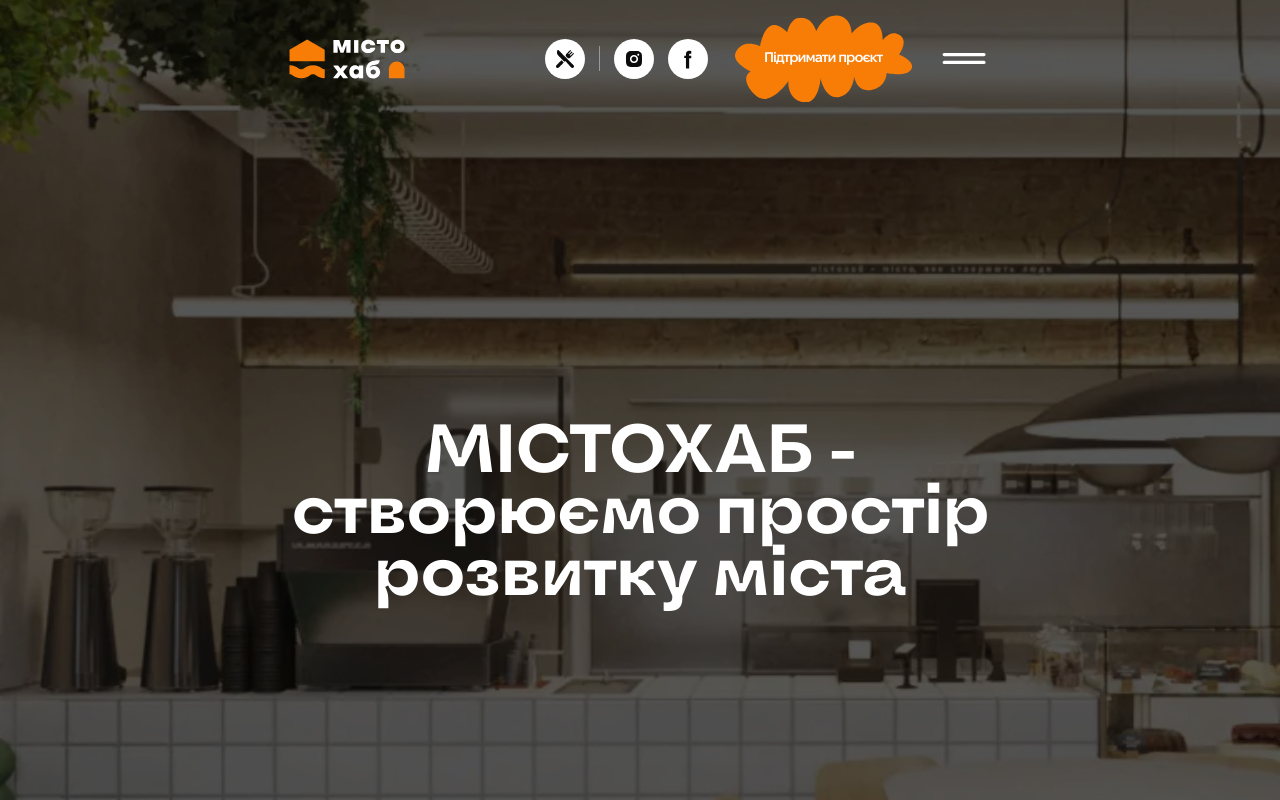
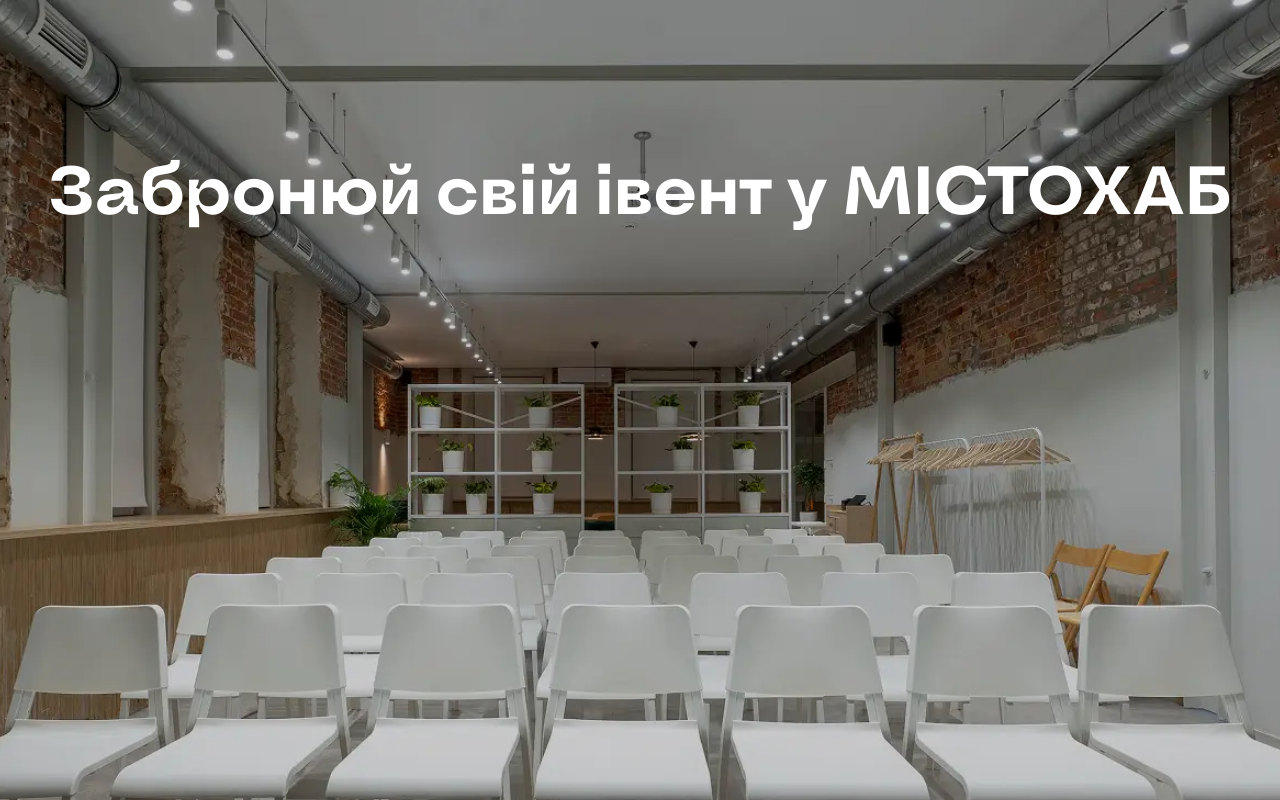
Before and after one commit to Poltava-mistohub/MistoHub, a React (Vite) app: page / in a window 1280 px wide. Shown: the top 800 px of the page. Built offline with nearby package versions, Linux system fonts and the light colour scheme; no server answers.

Commit message:
chore: deploy

```diff
--- a/src/App.jsx
+++ b/src/App.jsx
@@ -9,8 +9,7 @@
   return (
     <ModalProvider>
       <Routes>
-        <Route path="/" element={<HomePage />} />
-        <Route path="/event_booking" element={<EventBookingPage />} />
+        <Route path="/" element={<EventBookingPage />} />
         <Route path="*" element={<HomePage />} />
       </Routes>
     </ModalProvider>
--- a/src/pages/EventBookingPage/EventBookingPage.jsx
+++ b/src/pages/EventBookingPage/EventBookingPage.jsx
@@ -46,7 +46,7 @@
             imgClassName="hero_img"
           />
           <H1Styled className="title">
-            Забронюй свій івент у МІСТОХАБ=)
+            Забронюй свій івент у МІСТОХАБ
           </H1Styled>
         </SpaceHeroContainer>
       </SpaceHeroBlock>
```
